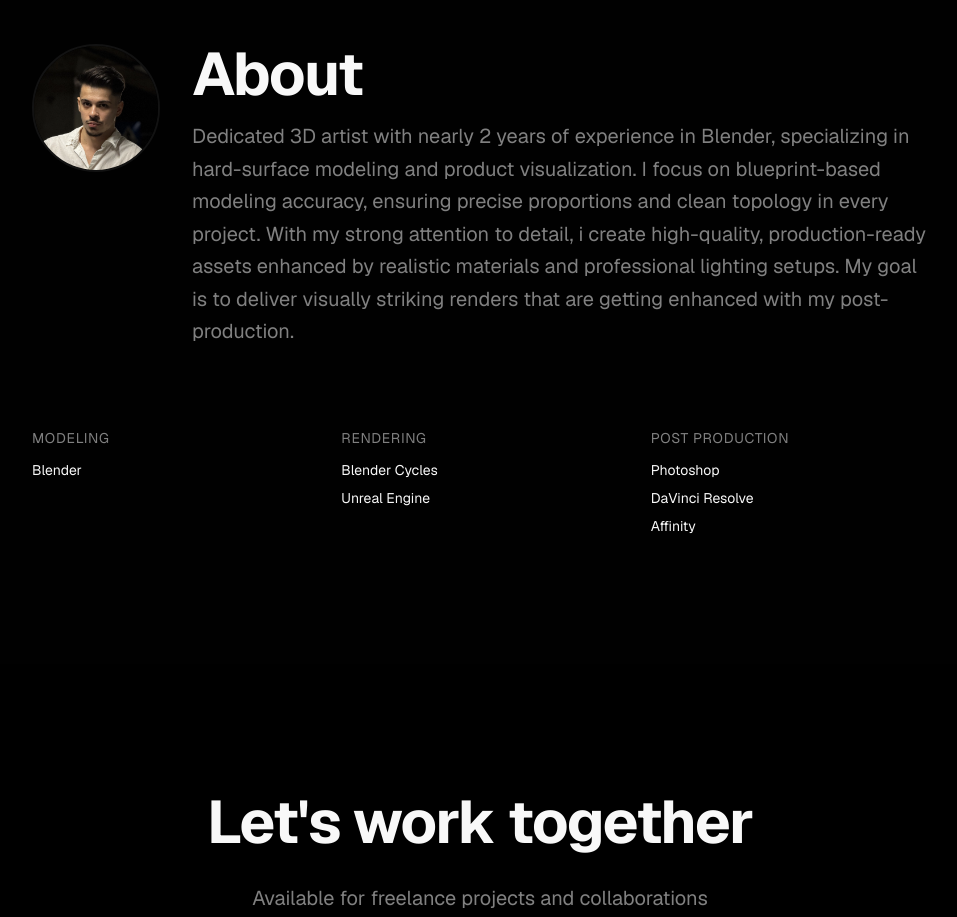
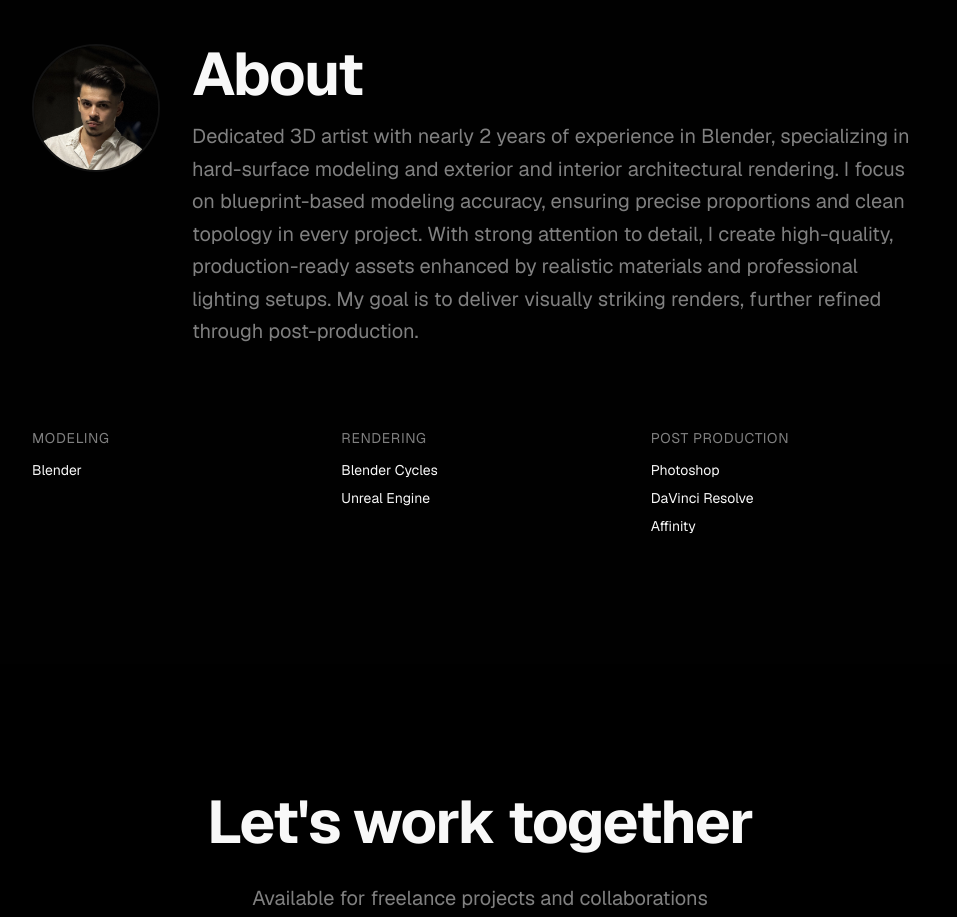
Before and after one commit to andreistanica01/portfolio, a Next.js app: page / in a window 1280 px wide. Shown: the part 1880-2797 px from the top of the page, without its empty margins (160-1117 px from the left). Built offline with nearby package versions, Linux system fonts and the light colour scheme.

Commit message:
Update page.tsx

```diff
--- a/app/page.tsx
+++ b/app/page.tsx
@@ -266,10 +266,7 @@ export default function Portfolio() {
                 About
               </h2>
               <p className="text-base md:text-xl text-muted-foreground leading-relaxed">
-              Dedicated 3D artist with nearly 2 years of experience in Blender, specializing in hard-surface modeling and product visualization.
-              I focus on blueprint-based modeling accuracy, ensuring precise proportions and clean topology in every project.
-              With my strong attention to detail, i create high-quality, production-ready assets enhanced by realistic materials and professional lighting setups.
-              My goal is to deliver visually striking renders that are getting enhanced with my post-production.
+             Dedicated 3D artist with nearly 2 years of experience in Blender, specializing in hard-surface modeling and exterior and interior architectural rendering. I focus on blueprint-based modeling accuracy, ensuring precise proportions and clean topology in every project. With strong attention to detail, I create high-quality, production-ready assets enhanced by realistic materials and professional lighting setups. My goal is to deliver visually striking renders, further refined through post-production.
               </p>
             </div>
           </div>
```
